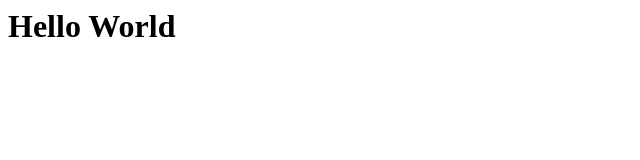
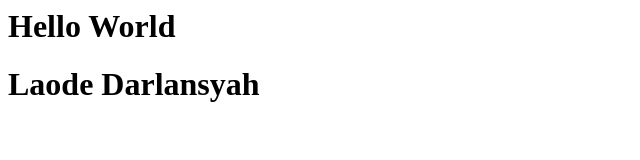
Before and after one commit to darlansyah/e4_dts2020, a plain HTML site: page index.html in a window 1280 px wide. Shown: the whole page, without its empty margins (0-640 px from the left). Drawn offline with Linux system fonts and the light colour scheme.

Commit message:
Update index.html

```diff
--- a/index.html
+++ b/index.html
@@ -1 +1,2 @@
 <h1> Hello World </h1>
+<h1> Laode Darlansyah </h1>
```
